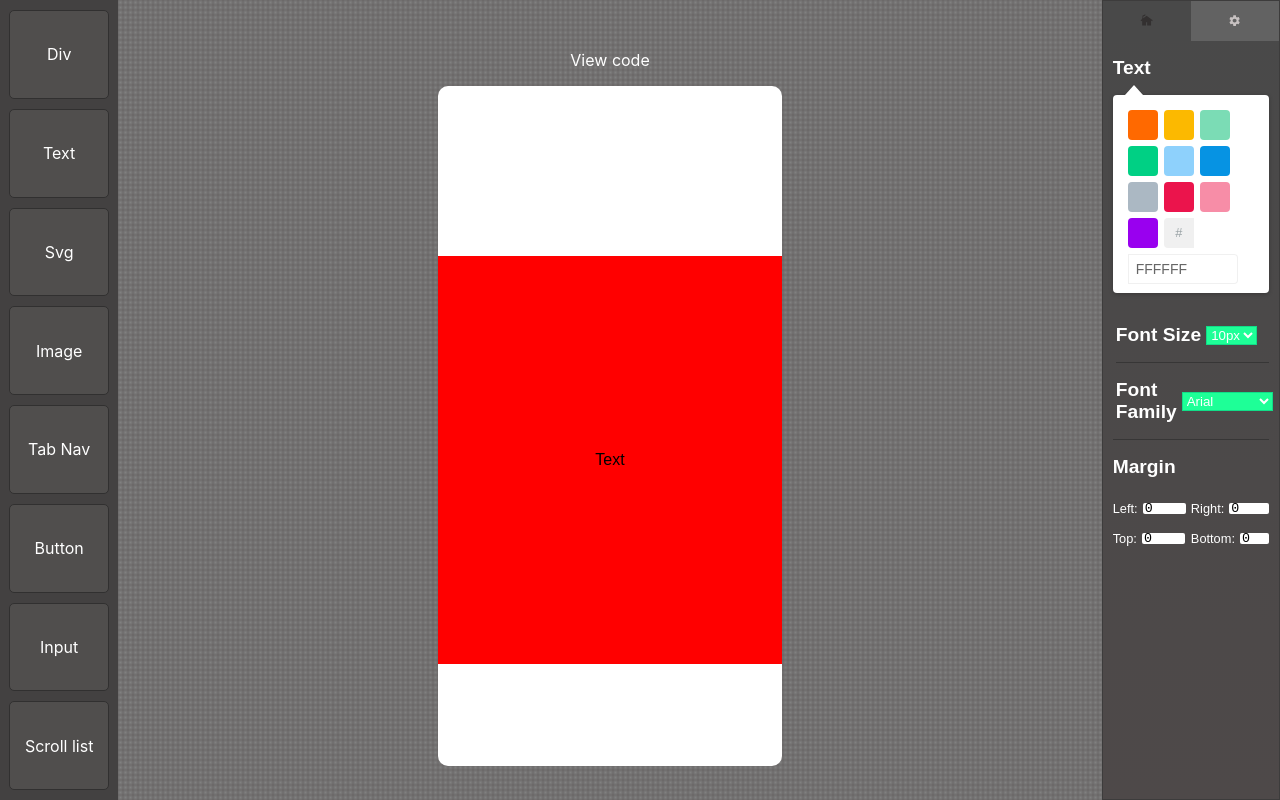
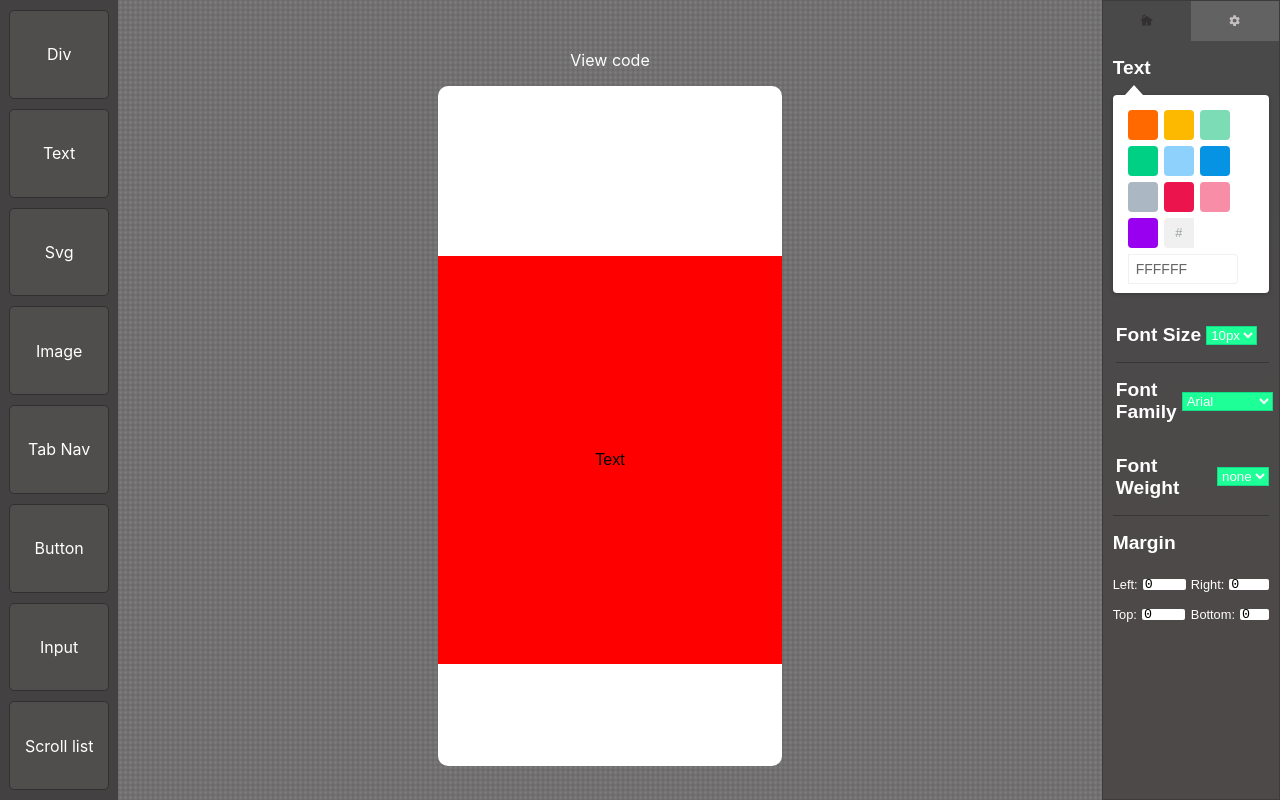
Before and after one commit to GabrielDavid1/GDTools, a Next.js app: page / in a window 1280 px wide. Both pictures are taken after a click on the link 1234 px from the left and 20 px from the top of the page. Built offline with nearby package versions, Linux system fonts and the light colour scheme.

Commit message:
font weight area created in settings section

```diff
--- /dev/null
+++ b/components/Settings/ModelSetting/Default/FontWeight.tsx
@@ -0,0 +1,24 @@
+//React
+import React, { useState } from 'react';
+
+export default function FontWeight () {
+ const [value, setValue] = useState<number>(0);
+
+ return (
+   <div className="fontWeight-area">
+      <h2> Font Weight </h2>
+      <select onChange={(e) => setValue(Number(e.target.value))}>
+        <option value={0}>none</option>
+        <option value={100}>100</option>
+        <option value={200}>200</option>
+        <option value={300}>300</option>
+        <option value={400}>400</option>
+        <option value={500}>500</option>
+        <option value={600}>600</option>
+        <option value={700}>700</option>
+        <option value={800}>800</option>
+        <option value={900}>900</option>
+      </select>
+   </div>
+ )
+}
--- a/components/Settings/ModelSetting/Text/index.tsx
+++ b/components/Settings/ModelSetting/Text/index.tsx
@@ -5,8 +5,8 @@ import React from 'react';
 import ColorArea from '../Default/ColorArea';
 import FontFamily from '../Default/FontFamily';
 import FontSize from '../Default/FontSize';
+import FontWeight from '../Default/FontWeight';
 import Margin from '../Default/Margin';
-
 interface Props {
     title:string;
 }
@@ -18,6 +18,7 @@ export default function Text ({ title }:Props){
      <ColorArea />
      <FontSize />
      <FontFamily />
+     <FontWeight />
      <Margin />
     </>
  )
--- a/styles/globals.scss
+++ b/styles/globals.scss
@@ -419,6 +419,23 @@ body {
           color: #ffffff;
         }
       }
+
+      .fontWeight-area {
+        color: white;
+        font-size: 0.8rem;
+        display: flex;
+        align-items: center;
+        gap: 5px;
+        margin-left: 2%;
+
+        select {
+          outline: 0;
+          background-color: #1eff97;
+          cursor: pointer;
+          border: 1px solid #11dd88;
+          color: #ffffff;
+        }
+      }
     }
 
     .model-settings::-webkit-scrollbar {
```
